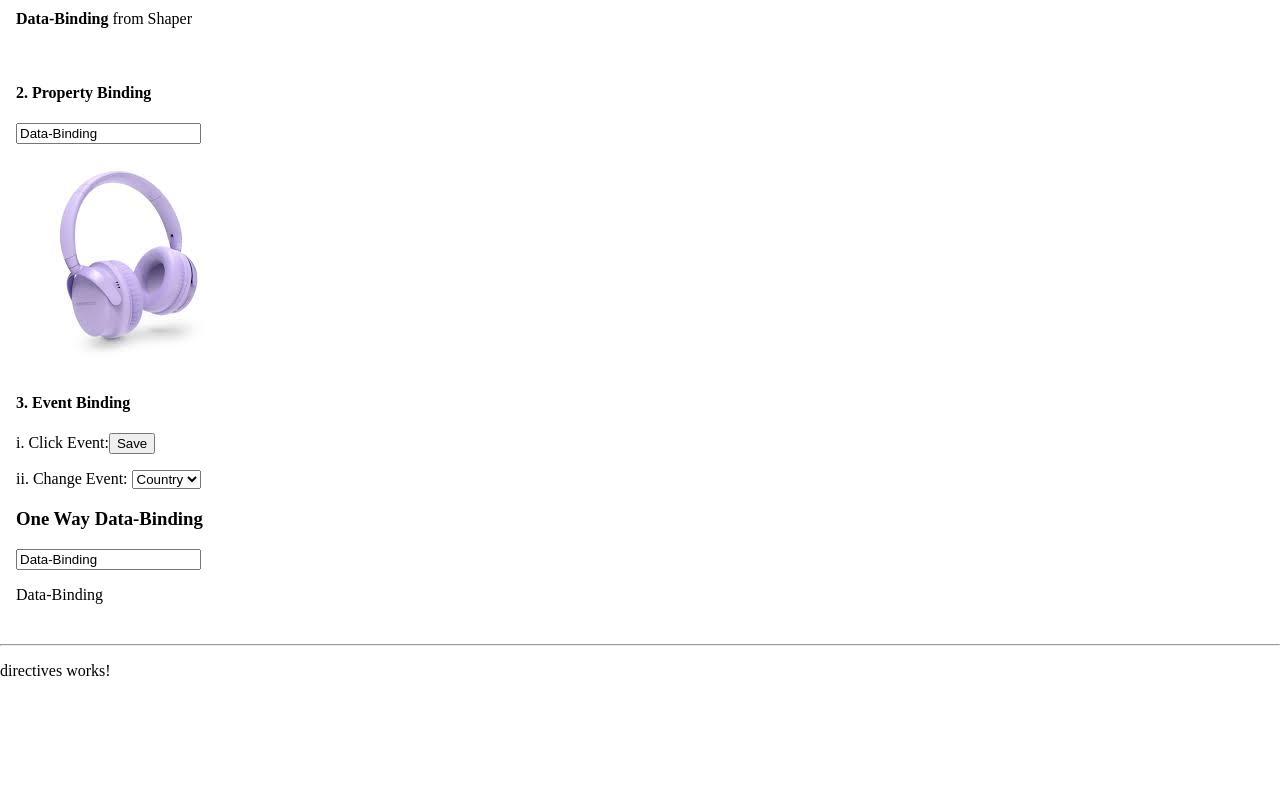
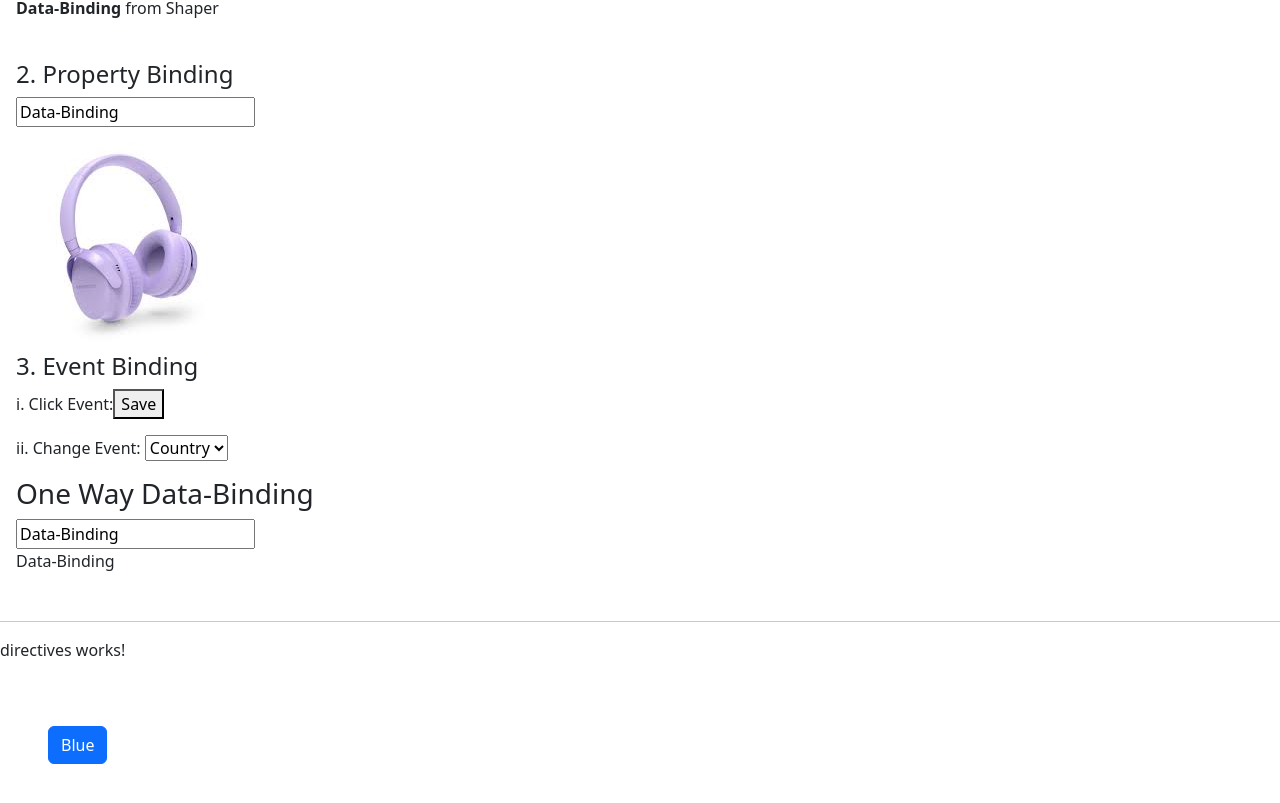
Before and after one commit to Tshepiso28/AngularYT, an Angular app: page / in a window 1280 px wide. Shown: the part 313-1116 px from the top of the page. Before the commit the page ends 1009 px from the top, so only its background shows below. Built offline with nearby package versions, Linux system fonts and the light colour scheme.

Commit message:
Installed Bootstrap

```diff
--- a/angular.json
+++ b/angular.json
@@ -32,9 +32,12 @@
               }
             ],
             "styles": [
-              "src/styles.scss"
+              "src/styles.scss",
+              "node_modules/bootstrap/dist/css/bootstrap.min.css"
             ],
-            "scripts": []
+            "scripts": [
+              "node_modules/bootstrap/dist/js/bootstrap.min.js"
+            ]
           },
           "configurations": {
             "production": {
--- a/package.json
+++ b/package.json
@@ -18,6 +18,8 @@
     "@angular/platform-browser": "^18.2.0",
     "@angular/platform-browser-dynamic": "^18.2.0",
     "@angular/router": "^18.2.0",
+    "bootstrap": "^5.3.3",
+    "install": "^0.13.0",
     "rxjs": "~7.8.0",
     "tslib": "^2.3.0",
     "zone.js": "~0.14.10"
--- a/src/app/components/directives/directives.component.html
+++ b/src/app/components/directives/directives.component.html
@@ -1 +1,4 @@
 <p>directives works!</p>
+<div>
+    <button class="btn btn-primary m-5">Blue</button>
+</div>
```
Also changed, not shown: 1 other file (tests, documents, lock files or other folders).
